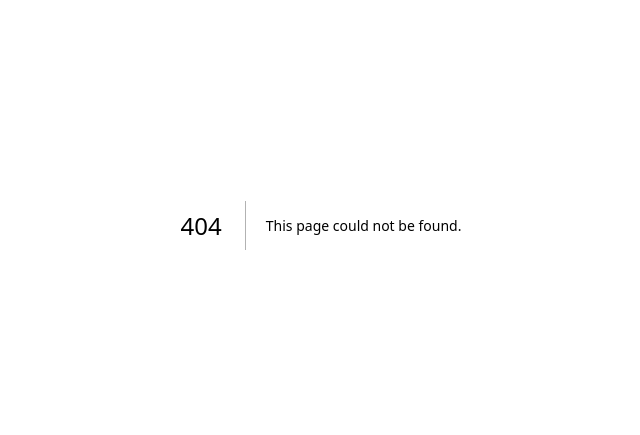
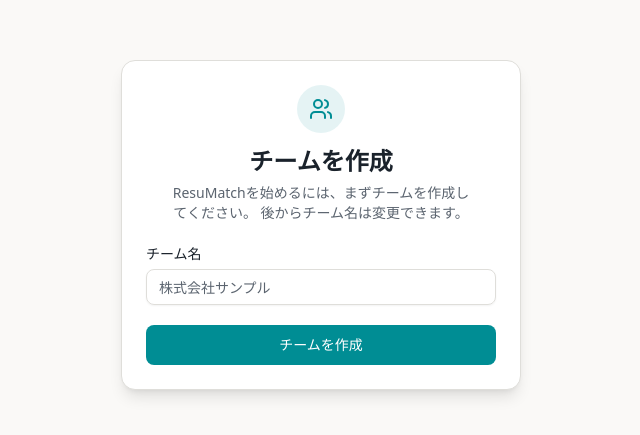
Before and after one commit to iineineno03k/resumatch, a Next.js app: page /onboarding in a window 1280 px wide. Before the commit this address had no page. Shown: the part 175-610 px from the top of the page, without its empty margins (319-959 px from the left). Built offline with nearby package versions, Linux system fonts and the light colour scheme.

Commit message:
feat: Phase 6.4.1 オンボーディング画面実装 + UI改善
- チーム作成画面（/onboarding）を実装
- カラーパレットをティールブルー系に変更
- ヘッダーのレイアウト・カラーを改善
- カードの固定幅、影、中央揃えを修正

```diff
--- /dev/null
+++ b/src/app/(auth)/onboarding/page.tsx
@@ -0,0 +1,21 @@
+import { createTeam } from "@/features/teams";
+import { OnboardingForm } from "@/features/teams/components/onboarding-form";
+
+async function handleCreateTeam(
+  name: string,
+): Promise<{ success: boolean; error?: string }> {
+  "use server";
+  const result = await createTeam({ name });
+  if (result.success) {
+    return { success: true };
+  }
+  return { success: false, error: result.error };
+}
+
+export default function OnboardingPage() {
+  return (
+    <div className="min-h-screen flex items-center justify-center bg-muted/30 p-4">
+      <OnboardingForm onSubmit={handleCreateTeam} />
+    </div>
+  );
+}
--- a/src/app/globals.css
+++ b/src/app/globals.css
@@ -48,37 +48,47 @@
 
 :root {
   --radius: 0.625rem;
-  --background: oklch(1 0 0);
-  --foreground: oklch(0.145 0 0);
+  /* 背景: 温かみのあるオフホワイト */
+  --background: oklch(0.99 0.002 90);
+  --foreground: oklch(0.25 0.02 250);
+  /* カード: 純白 */
   --card: oklch(1 0 0);
-  --card-foreground: oklch(0.145 0 0);
+  --card-foreground: oklch(0.25 0.02 250);
   --popover: oklch(1 0 0);
-  --popover-foreground: oklch(0.145 0 0);
-  --primary: oklch(0.205 0 0);
-  --primary-foreground: oklch(0.985 0 0);
-  --secondary: oklch(0.97 0 0);
-  --secondary-foreground: oklch(0.205 0 0);
-  --muted: oklch(0.97 0 0);
-  --muted-foreground: oklch(0.556 0 0);
-  --accent: oklch(0.97 0 0);
-  --accent-foreground: oklch(0.205 0 0);
+  --popover-foreground: oklch(0.25 0.02 250);
+  /* プライマリ: ティールブルー #0891b2 */
+  --primary: oklch(0.58 0.11 200);
+  --primary-foreground: oklch(1 0 0);
+  /* セカンダリ: 温かみのあるライトグレー */
+  --secondary: oklch(0.96 0.005 90);
+  --secondary-foreground: oklch(0.3 0.02 250);
+  /* ミュート: 薄いグレー */
+  --muted: oklch(0.96 0.005 90);
+  --muted-foreground: oklch(0.5 0.02 250);
+  /* アクセント: 薄いティール */
+  --accent: oklch(0.95 0.03 200);
+  --accent-foreground: oklch(0.3 0.08 200);
+  /* エラー: 赤 */
   --destructive: oklch(0.577 0.245 27.325);
-  --border: oklch(0.922 0 0);
-  --input: oklch(0.922 0 0);
-  --ring: oklch(0.708 0 0);
-  --chart-1: oklch(0.646 0.222 41.116);
-  --chart-2: oklch(0.6 0.118 184.704);
-  --chart-3: oklch(0.398 0.07 227.392);
-  --chart-4: oklch(0.828 0.189 84.429);
-  --chart-5: oklch(0.769 0.188 70.08);
-  --sidebar: oklch(0.985 0 0);
-  --sidebar-foreground: oklch(0.145 0 0);
-  --sidebar-primary: oklch(0.205 0 0);
-  --sidebar-primary-foreground: oklch(0.985 0 0);
-  --sidebar-accent: oklch(0.97 0 0);
-  --sidebar-accent-foreground: oklch(0.205 0 0);
-  --sidebar-border: oklch(0.922 0 0);
-  --sidebar-ring: oklch(0.708 0 0);
+  /* ボーダー・インプット */
+  --border: oklch(0.9 0.005 90);
+  --input: oklch(0.9 0.005 90);
+  --ring: oklch(0.58 0.11 200);
+  /* チャート */
+  --chart-1: oklch(0.58 0.11 200);
+  --chart-2: oklch(0.65 0.15 160);
+  --chart-3: oklch(0.55 0.12 240);
+  --chart-4: oklch(0.75 0.12 80);
+  --chart-5: oklch(0.6 0.18 30);
+  /* サイドバー */
+  --sidebar: oklch(0.99 0.002 90);
+  --sidebar-foreground: oklch(0.25 0.02 250);
+  --sidebar-primary: oklch(0.58 0.11 200);
+  --sidebar-primary-foreground: oklch(1 0 0);
+  --sidebar-accent: oklch(0.95 0.03 200);
+  --sidebar-accent-foreground: oklch(0.3 0.08 200);
+  --sidebar-border: oklch(0.9 0.005 90);
+  --sidebar-ring: oklch(0.58 0.11 200);
 }
 
 .dark {
--- a/src/components/layout/header.tsx
+++ b/src/components/layout/header.tsx
@@ -16,10 +16,10 @@
 
   return (
     <header className="sticky top-0 z-50 w-full border-b bg-background/95 backdrop-blur supports-[backdrop-filter]:bg-background/60">
-      <div className="container flex h-14 items-center">
+      <div className="mx-auto flex h-14 max-w-7xl items-center px-4 sm:px-6 lg:px-8">
         <div className="mr-8">
           <Link href="/jobs" className="flex items-center space-x-2">
-            <span className="font-bold text-xl">ResuMatch</span>
+            <span className="font-bold text-xl text-primary">ResuMatch</span>
           </Link>
         </div>
 
@@ -31,8 +31,10 @@
                 key={item.href}
                 href={item.href}
                 className={cn(
-                  "flex items-center space-x-1 transition-colors hover:text-foreground/80",
-                  isActive ? "text-foreground" : "text-foreground/60",
+                  "flex items-center space-x-1.5 transition-colors hover:text-primary",
+                  isActive
+                    ? "text-primary font-semibold"
+                    : "text-muted-foreground",
                 )}
               >
                 <item.icon className="h-4 w-4" />
@@ -46,10 +48,10 @@
           <Link
             href="/settings"
             className={cn(
-              "flex items-center space-x-1 text-sm transition-colors hover:text-foreground/80",
+              "flex items-center space-x-1.5 text-sm transition-colors hover:text-primary",
               pathname.startsWith("/settings")
-                ? "text-foreground"
-                : "text-foreground/60",
+                ? "text-primary font-semibold"
+                : "text-muted-foreground",
             )}
           >
             <Settings className="h-4 w-4" />
--- /dev/null
+++ b/src/features/teams/components/onboarding-form.tsx
@@ -0,0 +1,104 @@
+"use client";
+
+import { Users } from "lucide-react";
+import { useRouter } from "next/navigation";
+import { useState, useTransition } from "react";
+import { LoadingSpinner } from "@/components/common/loading-spinner";
+import { Button } from "@/components/ui/button";
+import {
+  Card,
+  CardContent,
+  CardDescription,
+  CardHeader,
+  CardTitle,
+} from "@/components/ui/card";
+import { Input } from "@/components/ui/input";
+import { Label } from "@/components/ui/label";
+
+type Props = {
+  /** フォーム送信後のリダイレクト先（デフォルト: /dashboard） */
+  redirectTo?: string;
+  /** チーム作成処理（Server Action を渡す） */
+  onSubmit: (name: string) => Promise<{ success: boolean; error?: string }>;
+};
+
+export function OnboardingForm({ redirectTo = "/dashboard", onSubmit }: Props) {
+  const router = useRouter();
+  const [isPending, startTransition] = useTransition();
+  const [teamName, setTeamName] = useState("");
+  const [error, setError] = useState<string | null>(null);
+
+  const handleSubmit = (e: React.FormEvent) => {
+    e.preventDefault();
+    setError(null);
+
+    if (!teamName.trim()) {
+      setError("チーム名を入力してください");
+      return;
+    }
+
+    startTransition(async () => {
+      const result = await onSubmit(teamName);
+
+      if (result.success) {
+        router.push(redirectTo);
+      } else {
+        setError(result.error ?? "チームの作成に失敗しました");
+      }
+    });
+  };
+
+  return (
+    <Card className="w-[400px] shadow-lg">
+      <CardHeader className="flex flex-col items-center text-center gap-3">
+        <div className="flex h-12 w-12 items-center justify-center rounded-full bg-primary/10">
+          <Users className="h-6 w-6 text-primary" aria-hidden="true" />
+        </div>
+        <div className="space-y-1.5">
+          <CardTitle className="text-2xl">チームを作成</CardTitle>
+          <CardDescription className="text-balance">
+            ResuMatchを始めるには、まずチームを作成してください。
+            後からチーム名は変更できます。
+          </CardDescription>
+        </div>
+      </CardHeader>
+      <CardContent>
+        <form onSubmit={handleSubmit} className="space-y-5">
+          <div className="space-y-2">
+            <Label htmlFor="team-name">チーム名</Label>
+            <Input
+              id="team-name"
+              type="text"
+              placeholder="株式会社サンプル"
+              value={teamName}
+              onChange={(e) => setTeamName(e.target.value)}
+              disabled={isPending}
+              aria-invalid={!!error}
+              aria-describedby={error ? "team-name-error" : undefined}
+            />
+            {error && (
+              <p id="team-name-error" className="text-sm text-destructive">
+                {error}
+              </p>
+            )}
+          </div>
+          <Button
+            type="submit"
+            className="w-full"
+            size="lg"
+            disabled={isPending}
+          >
+            {isPending ? (
+              <>
+                <LoadingSpinner size="sm" />
+                作成中...
+              </>
+            ) : (
+              "チームを作成"
+            )}
+          </Button>
+        </form>
+      </CardContent>
+    </Card>
+  );
+}
```
Also changed, not shown: 3 other files (tests, documents, lock files or other folders).
